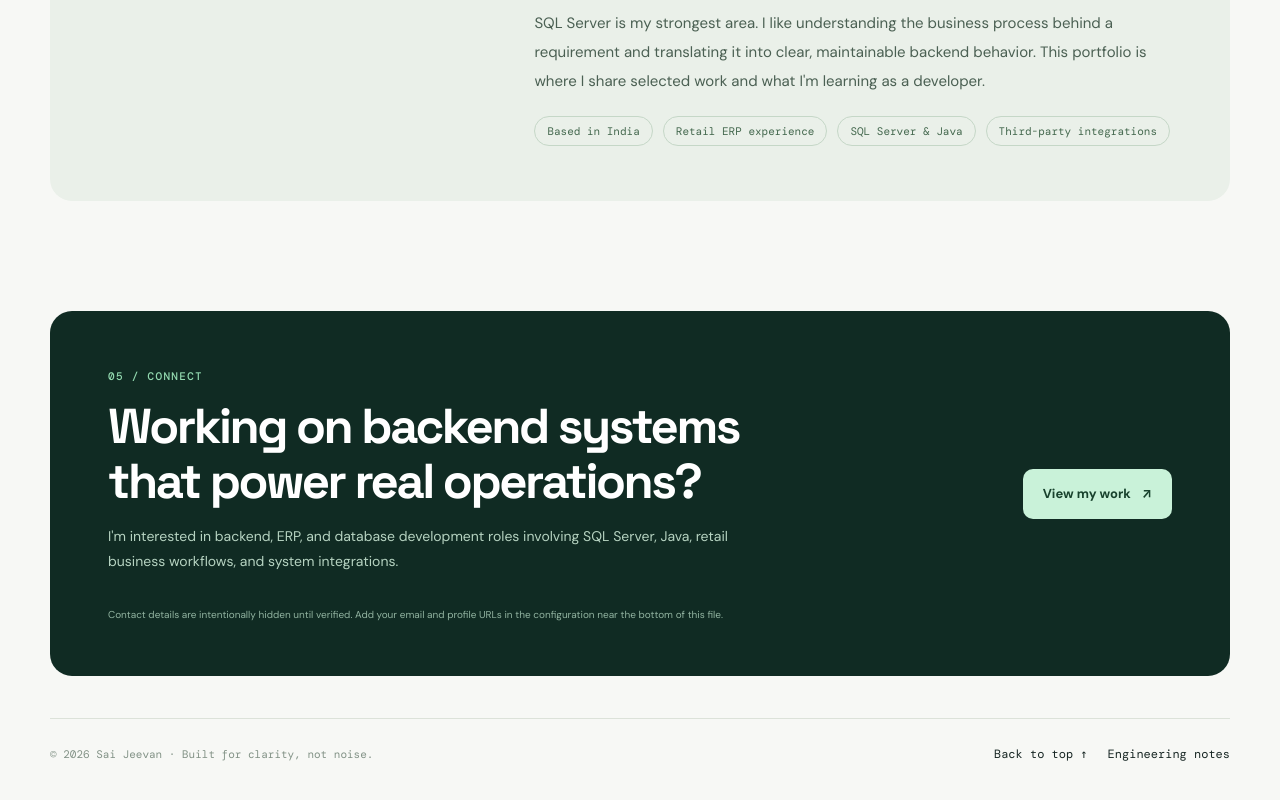
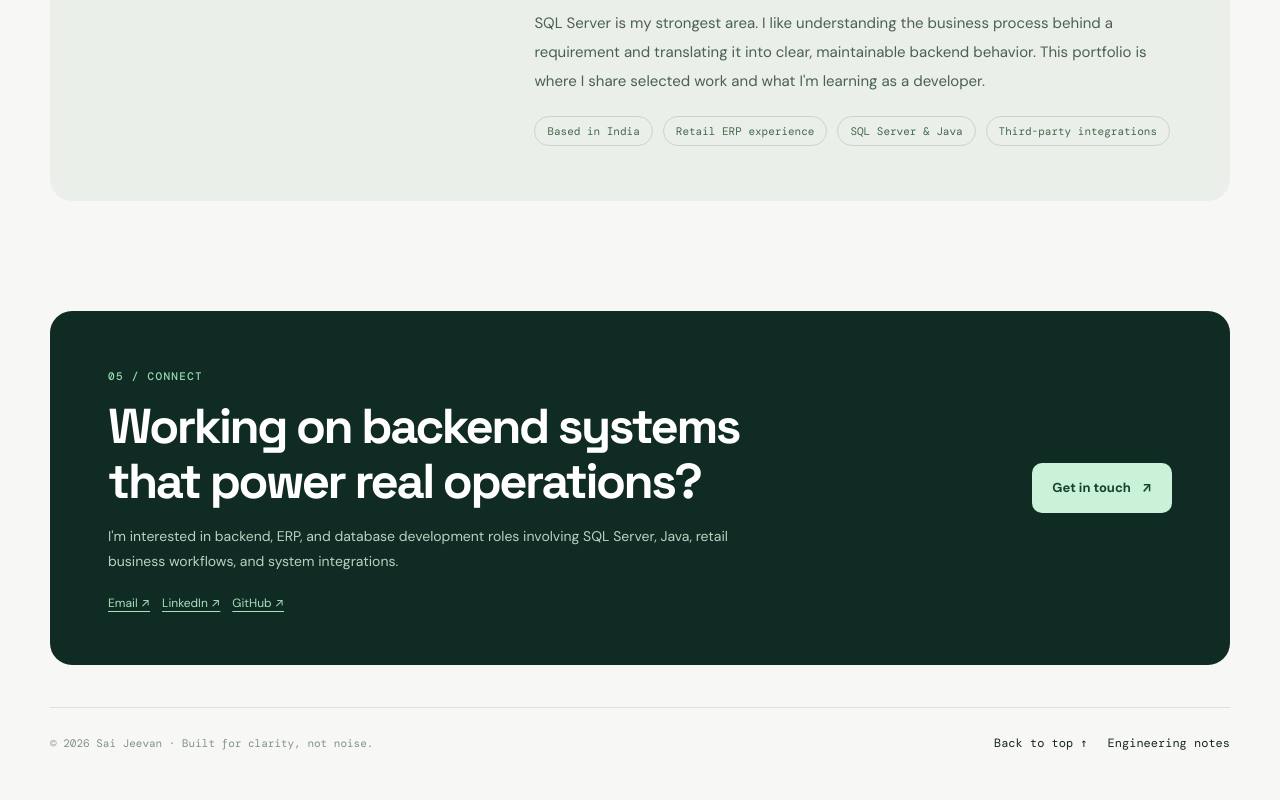
Before and after one commit to konireddysaijeevan/konireddysaijeevan.github.io, a plain HTML site: page index.html in a window 1280 px wide. Shown: the part 4259-5059 px from the top of the page. Drawn offline with nearby package versions, Linux system fonts and the light colour scheme.

Commit message:
Added Email , linked in & github links

```diff
--- a/index.html
+++ b/index.html
@@ -315,9 +315,9 @@
   <script>
     /* Edit only verified contact details. Empty values intentionally hide external links. */
     const profile = {
-      email: '',
-      linkedin: '',
-      github: ''
+      email: 'konireddysaijeevan@gmail.com',
+      linkedin: 'https://www.linkedin.com/in/sai-jeevan-23a660191',
+      github: 'https://github.com/konireddysaijeevan'
     };
     const navToggle = document.getElementById('menu-toggle');
     const navLinks = document.getElementById('nav-links');
```
